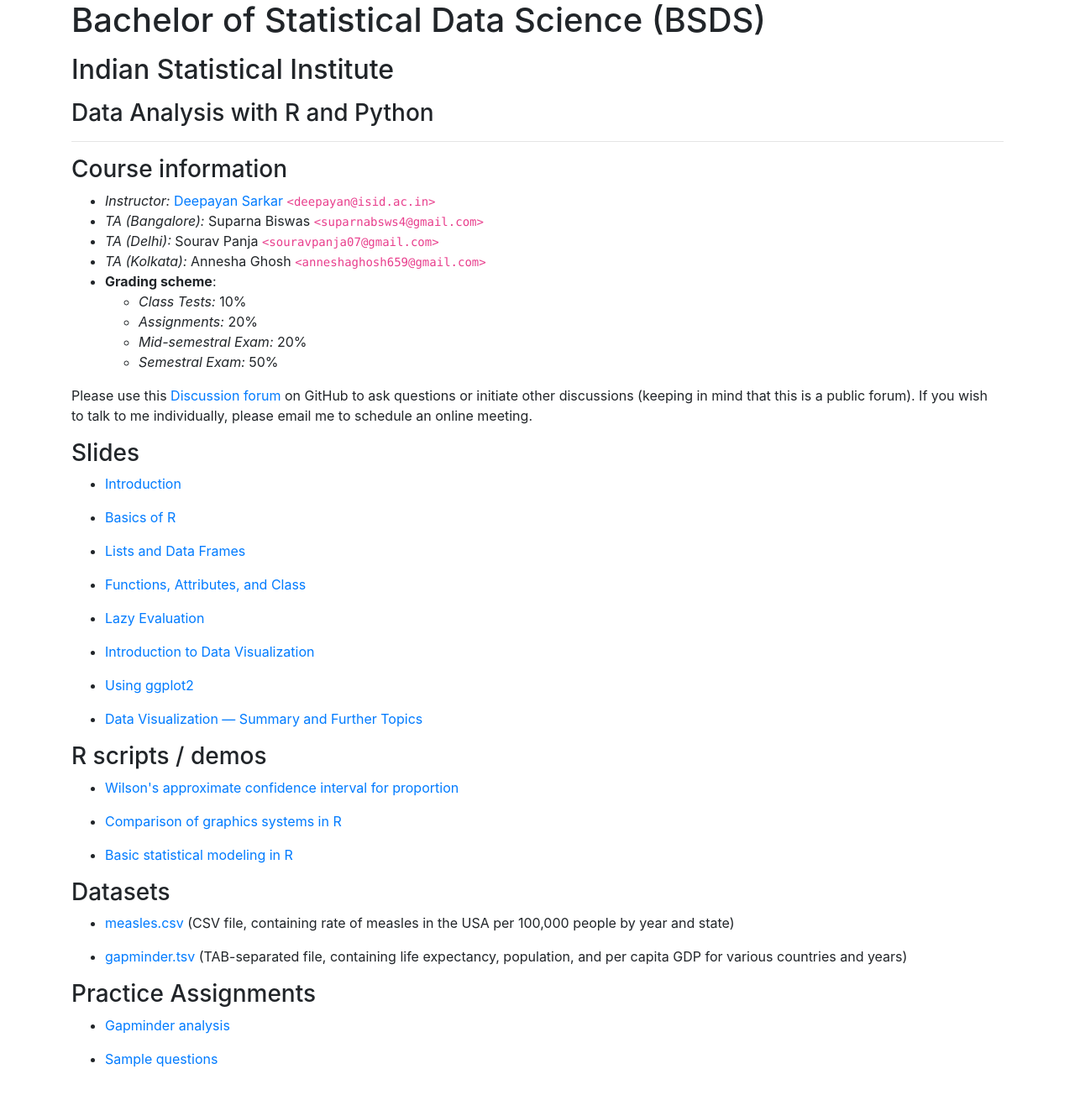
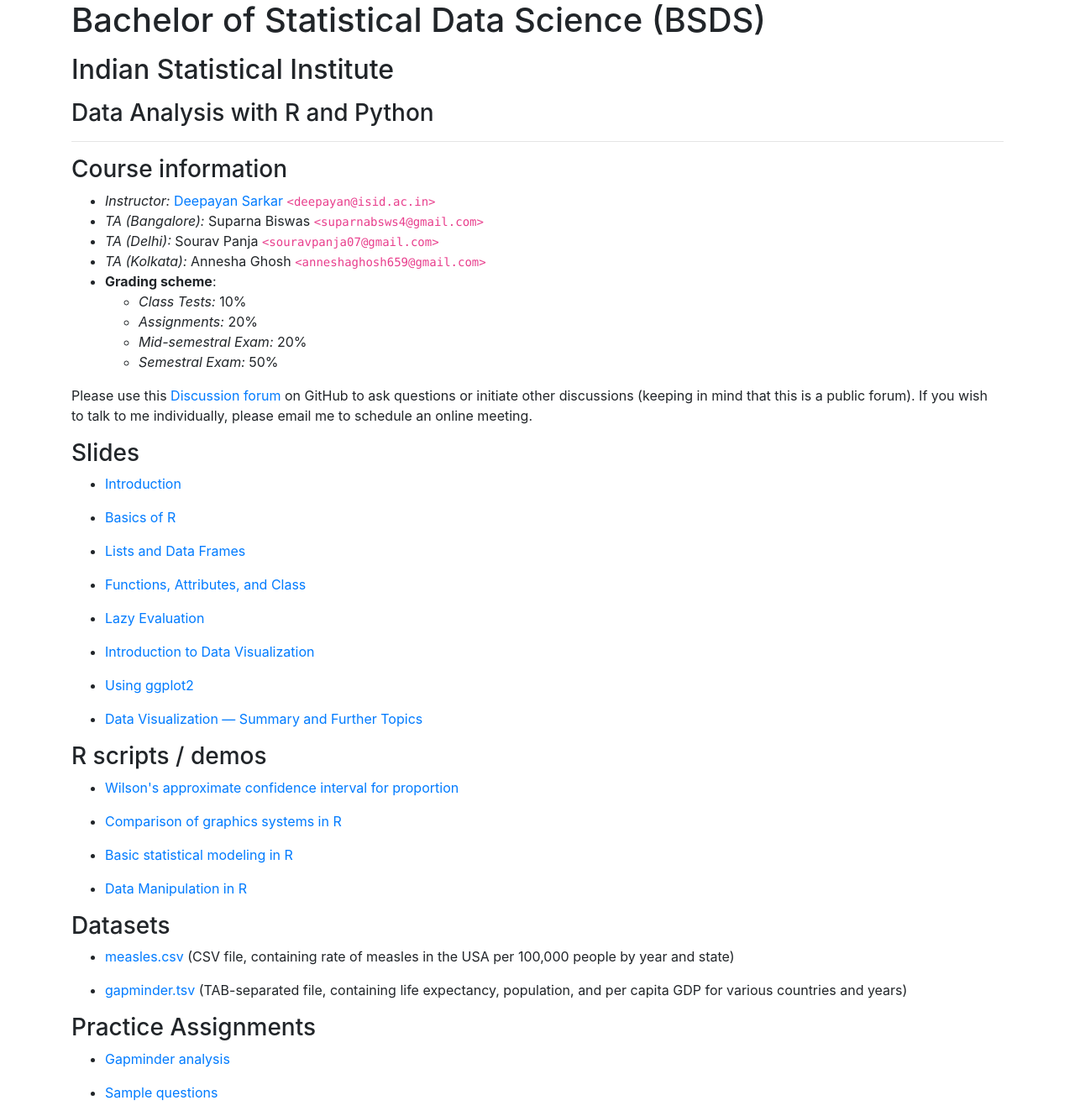
Before and after one commit to deepayan/BSDS, a Jekyll site: the page docs/2025-01-DARP/index.html, which Jekyll copies as it is, in a window 1280 px wide. Shown: the whole page at 84% size. Built offline with Jekyll 4.4.1, drawn with Linux system fonts in a browser that asks for light colours; before the commit the page ends 1289 px from its top, so only the background shows below that.

Commit message:
update and add script

```diff
--- a/docs/2025-01-DARP/index.html
+++ b/docs/2025-01-DARP/index.html
@@ -72,6 +72,7 @@
 	  <li><p><a href="slides/wilson-ci.R">Wilson's approximate confidence interval for proportion</a></p></li>
 	  <li><p><a href="slides/graphics.R">Comparison of graphics systems in R</a></p></li>
 	  <li><p><a href="slides/statistical-modeling.R">Basic statistical modeling in R</a></p></li>
+	  <li><p><a href="slides/data-manipulation.R">Data Manipulation in R</a></p></li>
 	</ul>
 
 	<h3>Datasets</h3>
```
Also changed, not shown: 2 other files.
